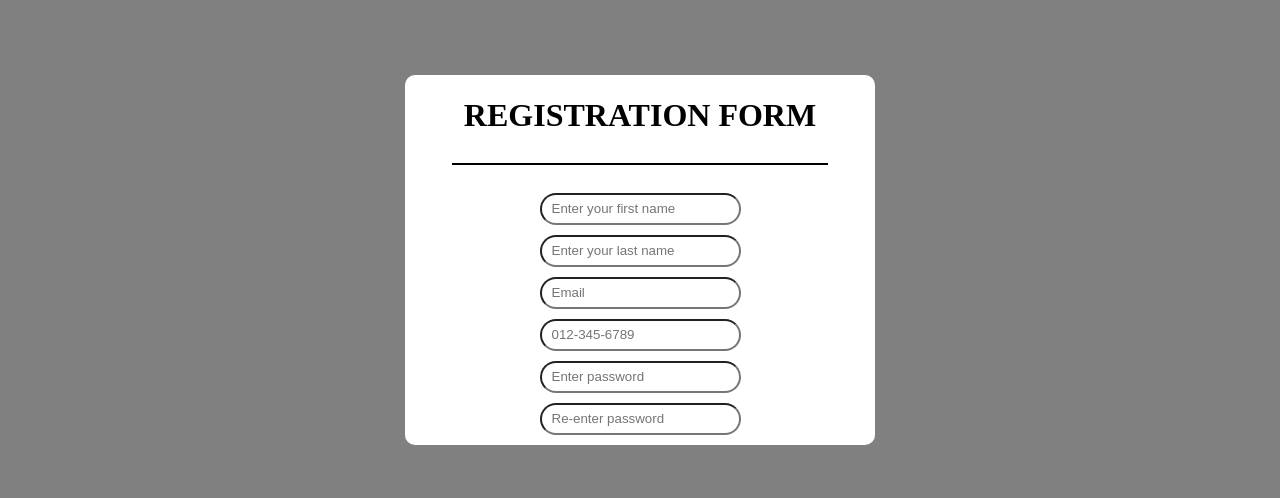
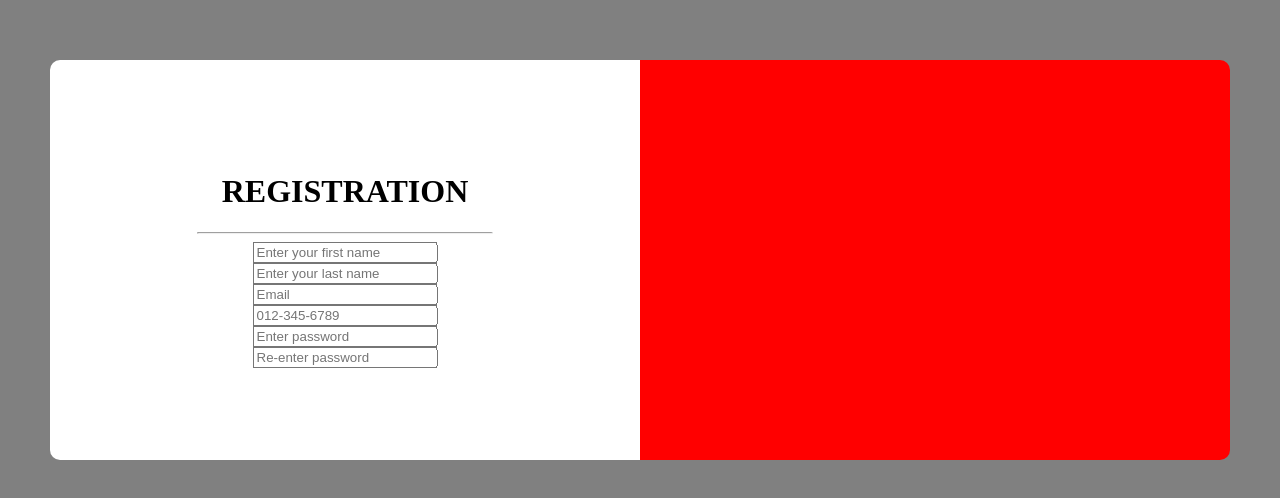
Before and after one commit to sonTungN/WebProgramming-Basic, a plain HTML site: page Project/Register/register.html in a window 1280 px wide. Shown: the part 140-638 px from the top of the page. Drawn offline with Linux system fonts and the light colour scheme.

Commit message:
feat: Add css for split screen

```diff
--- a/Project/Register/register.css
+++ /dev/null
@@ -1,45 +0,0 @@
-* {
-    box-sizing: border-box;
-}
-
-html, body {
-    width: 100%;
-    height: 100%;
-    margin: 0;
-}
-
-body {
-    display: flex;
-    flex-direction: column;
-    justify-content: center;
-    align-items: center;
-
-    background-color: grey;
-}
-
-.container {
-    display: flex;
-    width: calc(60%);
-    max-width: 470px;
-    flex-direction: column;
-    justify-content: center;
-    align-items: center;
-
-    background-color: white;
-    border-radius: 10px;
-}
-
-hr {
-    width: 80%;
-    border: 1px solid black;
-    margin-bottom: 25px;
-}
-
-input {
-    display: block;
-    width: 100%;
-    height: 2rem;
-    margin: 3px 0 10px;
-    padding: 10px;
-    border-radius: 20px;
-}
--- a/Project/Register/register.html
+++ b/Project/Register/register.html
@@ -2,16 +2,16 @@
 <html lang="en">
 <head>
     <meta charset="UTF-8">
-    <link rel="stylesheet" href="register.css">
+    <link rel="stylesheet" href="registerPane.css">
+    <link rel="stylesheet" href="splitScreen.css">
     <title>Register Page</title>
 </head>
 <body>
+    <div class="split left">
         <div class="container">
-        <h1>REGISTRATION FORM</h1>
+            <h1>REGISTRATION</h1>
+            <hr>
 
-        <div class="switch"></div>
-        <hr>
-        <div class="register_pane">
             <form>
                 <!--                <label for="first_name">First Name</label>-->
                 <input type="text" id="first_name" name="first_name" placeholder="Enter your first name">
@@ -38,5 +38,9 @@
             </form>
         </div>
     </div>
+
+    <div class="split right">
+        <div class="centered"></div>
+    </div>
 </body>
 </html>
--- /dev/null
+++ b/Project/Register/registerPane.css
@@ -0,0 +1,49 @@
+* {
+    box-sizing: border-box;
+}
+
+html, body {
+    width: 100%;
+    height: 100%;
+    margin: 0;
+}
+
+body {
+    display: flex;
+    flex-direction: column;
+    justify-content: center;
+    align-items: center;
+
+    background-color: grey;
+}
+
+.container {
+    position: absolute;
+    top: 50%;
+    left: 50%;
+    transform: translate(-50%, -50%);
+    text-align: center;
+}
+
+
+/*.container {*/
+/*    width: calc(60%);*/
+/*    max-width: 470px;*/
+
+/*    border-radius: 10px;*/
+/*}*/
+
+/*hr {*/
+/*    width: 80%;*/
+/*    border: 1px solid black;*/
+/*    margin-bottom: 25px;*/
+/*}*/
+
+/*input {*/
+/*    display: block;*/
+/*    width: calc(100%);*/
+/*    height: 2rem;*/
+/*    margin: 3px 0 10px;*/
+/*    padding: 10px;*/
+/*    border-radius: 20px;*/
+/*}*/
--- /dev/null
+++ b/Project/Register/splitScreen.css
@@ -0,0 +1,21 @@
+.split {
+    width: calc(50% - 50px);
+    height: 50%;
+    position: fixed;
+    z-index: 1;
+    overflow-x: hidden;
+}
+
+.left {
+    left: 50px;
+    background-color: white;
+    border-top-left-radius: 10px;
+    border-bottom-left-radius: 10px;;
+}
+
+.right {
+    right: 50px;
+    background-color: red;
+    border-top-right-radius: 10px;
+    border-bottom-right-radius: 10px;
+}
```
Lines whose indentation alone changed are shown as unchanged.
